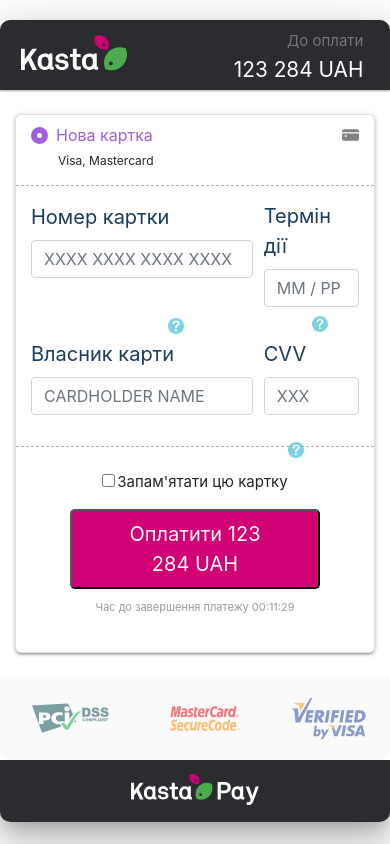
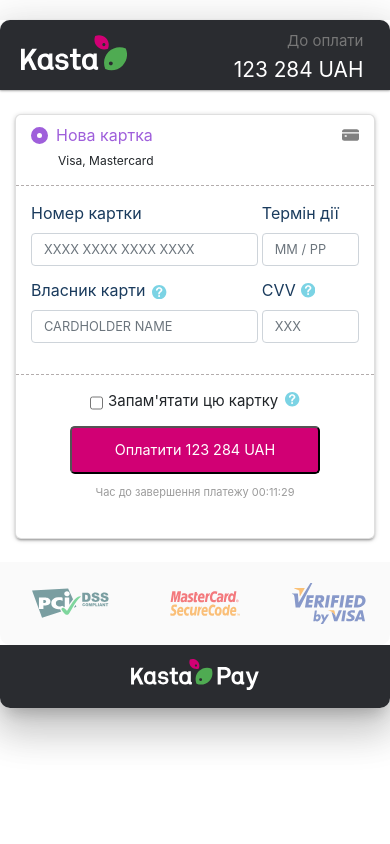
Before and after one commit to detoner777/kasta-payment-widget, a React (Create React App) app: page / in a window 390 px wide. Built offline with nearby package versions, Linux system fonts and the light colour scheme.

Commit message:
refactoring components structure, mobile layout css

```diff
--- a/src/App.js
+++ b/src/App.js
@@ -1,10 +1,10 @@
 import React from "react";
-import PaymentWidget from "./component/PaymentWidget";
+import MainComponent from "./component/MainComponent";
 
 function App() {
   return (
     <div className="container">
-      <PaymentWidget />
+      <MainComponent />
     </div>
   );
 }
--- /dev/null
+++ b/src/component/MainComponent.js
@@ -0,0 +1,47 @@
+import React, { useState, Fragment } from "react";
+import { useForm } from "react-hook-form";
+
+import { Widget } from "./Widget";
+import { SuccessMessage } from "./SuccessMessage";
+
+const MainComponent = () => {
+  //popover
+  const [popoverOpenCardholder, setPopoverOpenCardholder] = useState(false);
+  const [popoverOpenCvv, setPopoverOpenCvv] = useState(false);
+  const [popoverOpenChecked, setPopoverOpenChecked] = useState(false);
+
+  const toggleCardholder = () =>
+    setPopoverOpenCardholder(!popoverOpenCardholder);
+  const toggleCvv = () => setPopoverOpenCvv(!popoverOpenCvv);
+  const toggleChecked = () => setPopoverOpenChecked(!popoverOpenChecked);
+
+  //validation,submition
+  const { register, handleSubmit, errors } = useForm();
+  const onSubmit = data => {
+    console.log(data);
+    setModal(!modal);
+  };
+  //modal
+  const [modal, setModal] = useState(false);
+  const toggle = () => setModal(!modal);
+
+  return (
+    <Fragment>
+      <SuccessMessage toggle={toggle} modal={modal} setModal={setModal} />
+      <Widget
+        // popovers
+        popoverOpenCardholder={popoverOpenCardholder}
+        toggleCardholder={toggleCardholder}
+        popoverOpenCvv={popoverOpenCvv}
+        toggleCvv={toggleCvv}
+        popoverOpenChecked={popoverOpenChecked}
+        toggleChecked={toggleChecked}
+        // form validation, submition
+        onSubmit={handleSubmit(onSubmit)}
+        register={register}
+        errors={errors}
+      />
+    </Fragment>
+  );
+};
+export default MainComponent;
--- /dev/null
+++ b/src/component/SuccessMessage.js
@@ -0,0 +1,18 @@
+import React from "react";
+import { Button, Modal, ModalHeader, ModalBody, ModalFooter } from "reactstrap";
+
+export const SuccessMessage = ({ modal, toggle }) => {
+  return (
+    <div>
+      <Modal isOpen={modal} toggle={toggle} className="payment-success-message">
+        <ModalHeader toggle={toggle}>Успішна оплата</ModalHeader>
+        <ModalBody>Ваш платіж успішно проведений!</ModalBody>
+        <ModalFooter>
+          <Button color="success" onClick={toggle}>
+            Ok
+          </Button>
+        </ModalFooter>
+      </Modal>
+    </div>
+  );
+};
--- a/src/component/PaymentWidget.js
+++ b/src/component/Widget.js
@@ -1,14 +1,5 @@
-import React, { useState, Fragment } from "react";
-import { useForm } from "react-hook-form";
-import {
-  Popover,
-  PopoverBody,
-  Button,
-  Modal,
-  ModalHeader,
-  ModalBody,
-  ModalFooter
-} from "reactstrap";
+import React from "react";
+import { Popover, PopoverBody } from "reactstrap";
 
 import { ReactComponent as KastaLogo } from "../icons/kasta-logo.svg";
 import { ReactComponent as DssLogo } from "../icons/dss-logo.svg";
@@ -18,7 +9,7 @@ import { ReactComponent as KastaPayLogo } from "../icons/kastapay.svg";
 import { ReactComponent as CreditCardLogo } from "../icons/credit-card.svg";
 import { ReactComponent as QuestinMarkLogo } from "../icons/question-mark.svg";
 
-const Widget = ({
+export const Widget = ({
   popoverOpenCardholder,
   toggleCardholder,
   popoverOpenCvv,
@@ -57,24 +48,21 @@ const Widget = ({
                       <div className="card__round"></div>
                       <p>Нова картка</p>
                     </div>
-
                     <p>Visa, Mastercard</p>
                   </div>
-
                   <CreditCardLogo className="card_data_header_logo" />
                 </div>
                 {/* ------------ Card input data----------- */}
 
                 <div className="card__data">
                   <div className="card__row">
-                    <div className="card__col-left validation-wrapper card__cardnumber has-error">
+                    <div className="card__col-left ">
                       <label
                         htmlFor="cardpay-cardnumber"
                         className="label-main control-label"
                       >
                         Номер картки
                       </label>
-
                       <div className="none">
                         <input
                           ref={register({
@@ -83,7 +71,7 @@ const Widget = ({
                             maxLength: 16,
                             pattern: /^[0-9]*$/
                           })}
-                          maxlength="16"
+                          maxLength="16"
                           type="text"
                           name="cardnumber"
                           id="cardpay-cardnumber"
@@ -96,20 +84,19 @@ const Widget = ({
                         <i className="card__type"></i>
                       </div>
                     </div>
-                    <div className="card__col-right validation-wrapper ">
+                    <div className="card__col-right ">
                       <label
                         htmlFor="cardpay-validity"
                         className="label-main control-label"
                       >
                         Термін дії
                       </label>
-
                       <input
                         name="cardExpire"
                         type="text"
                         className="card__input form-control "
                         placeholder="ММ / РР"
-                        maxlength="5"
+                        maxLength="5"
                         ref={register({
                           required: true,
                           minLength: 4,
@@ -125,7 +112,9 @@ const Widget = ({
                     </div>
                   </div>
                   <div className="card__row">
-                    <div className="card__col-left form-group validation-wrapper ">
+                    <div className="card__col-left form-group">
+                      <div className="popover-wrap">
+                        {" "}
                         <label
                           htmlFor="cardpay-cardholder"
                           className="label-main control-label"
@@ -137,7 +126,7 @@ const Widget = ({
                           <QuestinMarkLogo
                             id="Popover1"
                             // type="button"
-                          className="cardholder-popover-svg"
+                            className="popover-svg"
                           />{" "}
                           <Popover
                             placement="top"
@@ -151,6 +140,7 @@ const Widget = ({
                             </PopoverBody>
                           </Popover>
                         </div>
+                      </div>
 
                       <input
                         name="cardholderName"
@@ -160,7 +150,7 @@ const Widget = ({
                           maxLength: 20,
                           pattern: /^[a-zA-Z]+(([',. -][a-zA-Z ])?[a-zA-Z]*)*$/
                         })}
-                        maxlength="20"
+                        maxLength="20"
                         id="cardpay-cardholder"
                         className="card__input form-control text-uppercase"
                         placeholder="CARDHOLDER NAME"
@@ -171,20 +161,21 @@ const Widget = ({
                         </p>
                       )}
                     </div>
-                    <div className="card__col-right form-group validation-wrapper ">
+                    <div className="card__col-right form-group">
+                      <div className="popover-wrap">
+                        {" "}
                         <label
                           htmlFor="cardpay-cardsecure"
                           className="label-main control-label"
                         >
                           <span>CVV</span>
                         </label>
-
                         <div className="cvv-popover">
                           {" "}
                           <QuestinMarkLogo
                             id="Popover2"
                             // type="button"
-                          className="cvv-popover-svg"
+                            className="popover-svg"
                           />{" "}
                           <Popover
                             placement="top"
@@ -197,6 +188,8 @@ const Widget = ({
                             </PopoverBody>
                           </Popover>
                         </div>
+                      </div>
+
                       <input
                         ref={register({
                           required: true,
@@ -204,7 +197,7 @@ const Widget = ({
                           maxLength: 3,
                           pattern: /^[0-9]*$/
                         })}
-                        maxlength="3"
+                        maxLength="3"
                         name="cardcvv"
                         id="cardpay-cardsecure"
                         className="card__input form-control field-cvv"
@@ -218,20 +211,21 @@ const Widget = ({
                 {/* ---------Сard foot part---------- */}
                 <div className="card__foot">
                   <div className="row form-group card__remember remember">
-                    <div className="col-xs-12 text-center remember__wrap">
-                      <label className="label-normal remember__label">
+                    <div className="col-xs-12 popover-wrap">
+                      <label className="label-normal remember__wrap">
                         <input type="checkbox" autoComplete="on" />
                         <span className="remember_checked">
                           Запам'ятати цю картку
                         </span>
                       </label>
+                    </div>
 
                     <div className="cardholder-checked">
                       {" "}
                       <QuestinMarkLogo
                         id="Popover3"
                         // type="button"
-                          className="cardholder-popover-svg"
+                        className="popover-svg"
                       />{" "}
                       <Popover
                         placement="top"
@@ -246,7 +240,7 @@ const Widget = ({
                       </Popover>
                     </div>
                   </div>
-                  </div>
+
                   <div className="form-actions">
                     <button type="submit" className="btn-pay btn-block btn-lg">
                       Оплатити <span>123 284</span>&nbsp;UAH{" "}
@@ -257,14 +251,12 @@ const Widget = ({
                     </p>
                   </div>
                 </div>
-
                 {/* ---------Сard foot part ends---------- */}
               </form>
             </div>
           </div>
         </div>
       </div>
-
       {/* ----------Card Content end------------ */}
       {/* ------------Footer----------- */}
       <div className="footer">
@@ -285,62 +277,3 @@ const Widget = ({
     </div>
   </div>
 );
-
-const ModalExample = ({ modal, toggle }) => {
-  return (
-    <div>
-      <Modal isOpen={modal} toggle={toggle} className='payment-success-message'>
-        <ModalHeader toggle={toggle}>Успішна оплата</ModalHeader>
-        <ModalBody>Ваш платіж успішно проведений!</ModalBody>
-        <ModalFooter>
-          <Button color="success" onClick={toggle}>
-            Ok
-          </Button>
-        </ModalFooter>
-      </Modal>
-    </div>
-  );
-};
-
-const PaymentWidget = () => {
-  //popover
-  const [popoverOpenCardholder, setPopoverOpenCardholder] = useState(false);
-  const [popoverOpenCvv, setPopoverOpenCvv] = useState(false);
-  const [popoverOpenChecked, setPopoverOpenChecked] = useState(false);
-
-  const toggleCardholder = () =>
-    setPopoverOpenCardholder(!popoverOpenCardholder);
-  const toggleCvv = () => setPopoverOpenCvv(!popoverOpenCvv);
-  const toggleChecked = () => setPopoverOpenChecked(!popoverOpenChecked);
-
-  //validation
-  const { register, handleSubmit, errors } = useForm();
-  const onSubmit = data => {
-    console.log(data);
-    setModal(!modal);
-  };
-  //modal
-  const [modal, setModal] = useState(false);
-  const toggle = () => setModal(!modal);
-
-  return (
-    <Fragment>
-      <ModalExample toggle={toggle} modal={modal} setModal={setModal} />
-      <Widget
-        // popovers
-        popoverOpenCardholder={popoverOpenCardholder}
-        toggleCardholder={toggleCardholder}
-        popoverOpenCvv={popoverOpenCvv}
-        toggleCvv={toggleCvv}
-        popoverOpenChecked={popoverOpenChecked}
-        toggleChecked={toggleChecked}
-        // form validation, submition
-        onSubmit={handleSubmit(onSubmit)}
-        register={register}
-        errors={errors}
-      />
-      {/* modal */}
-    </Fragment>
-  );
-};
-export default PaymentWidget;
--- a/src/index.css
+++ b/src/index.css
@@ -12,7 +12,6 @@ body {
   height: 90%;
   top: 20px;
   left: 50%;
-  z-index: 3;
   transform: translateX(-50%);
 }
 
@@ -161,6 +160,7 @@ body {
   font-size: 20px;
 }
 .card__col-left {
+  display: block;
   width: 70%;
 }
 
@@ -168,28 +168,37 @@ body {
   width: 30%;
   margin-left: 0.5em;
 }
-.cardholder-popover {
-  width: 1rem;
-  position: absolute;
-  top: 12.1rem;
-  left: 9.5rem;
+
+/* -----------popover wrap ---------------- */
+.popover-wrap {
+  display: flex;
+  justify-items: auto;
+}
+
+.popover-svg {
   opacity: 60%;
 }
 
+.popover-svg:hover {
+  cursor: pointer;
+  opacity: 99%;
+}
+.cardholder-popover {
+  width: 0.9rem;
+  margin-left: 3%;
+  margin-top: -1%;
+}
 .cvv-popover {
-  width: 1rem;
-  position: absolute;
-  top: 12rem;
-  left: 18.5rem;
-  opacity: 60%;
+  width: 0.9rem;
+  margin-left: 5%;
+  margin-top: -3%;
 }
 .cardholder-checked {
-  width: 1rem;
-  position: absolute;
-  top: 20rem;
-  left: 17rem;
-  opacity: 60%;
+  width: 0.9rem;
+  margin-left: 2%;
+  margin-top: -5%;
 }
+
 .form-errmesage {
   position: absolute;
   left: 1.1rem;
@@ -198,7 +207,7 @@ body {
 }
 .form-errmesage-expaired {
   position: absolute;
-  left: 16rem;
+  left: 70%;
   color: rgb(228, 49, 49);
   font-size: 0.8rem;
 }
@@ -238,10 +247,17 @@ body {
   box-shadow: 0 8px 17px 2px rgba(0, 0, 0, 0.14),
     0 3px 14px 2px rgba(0, 0, 0, 0.12), 0 5px 5px -3px rgba(0, 0, 0, 0.2); /* z-depth-3 */
 }
+
+.remember__wrap {
+  display: flex;
+  justify-items: auto;
+}
 .remember_checked {
   font-size: 15px;
-  margin-left: 2px;
+  margin-left: 0.3rem;
+  margin-top: -0.3rem;
 }
+
 .end_timer {
   padding-top: 10px;
   font-size: 11px;
@@ -309,3 +325,36 @@ body {
 .payment-success-message {
   padding-top: 12rem;
 }
+
+/* ---------------Responsiveness---------------- */
+
+@media (min-width: 320px) and (max-width: 560px) {
+  .body {
+    font-size: 1rem;
+  }
+  .control-label {
+    font-size: 1rem;
+  }
+  .btn-pay {
+    height: 3rem;
+    font-size: 0.9rem;
+  }
+  .card__data {
+    font-size: 0.5rem;
+  }
+  .form-errmesage-expaired {
+    font-size: 0.6rem;
+  }
+  .form-errmesage {
+    font-size: 0.6rem;
+  }
+  .card__input {
+    font-size: 0.8rem;
+  }
+  .cardholder-popover {
+    margin-top: 3%;
+  }
+  .cvv-popover {
+    margin-top: 5.5%;
+  }
+}
```
Lines whose indentation alone changed are shown as unchanged.
